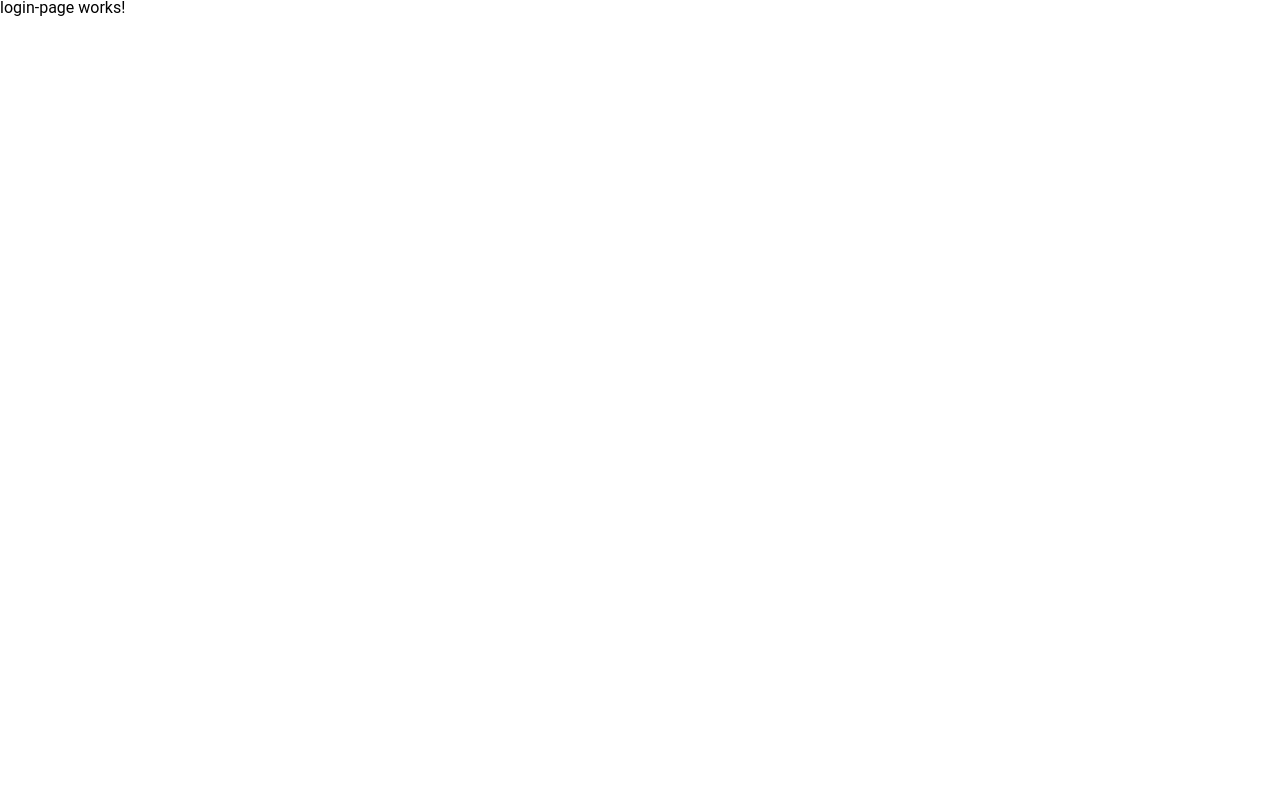
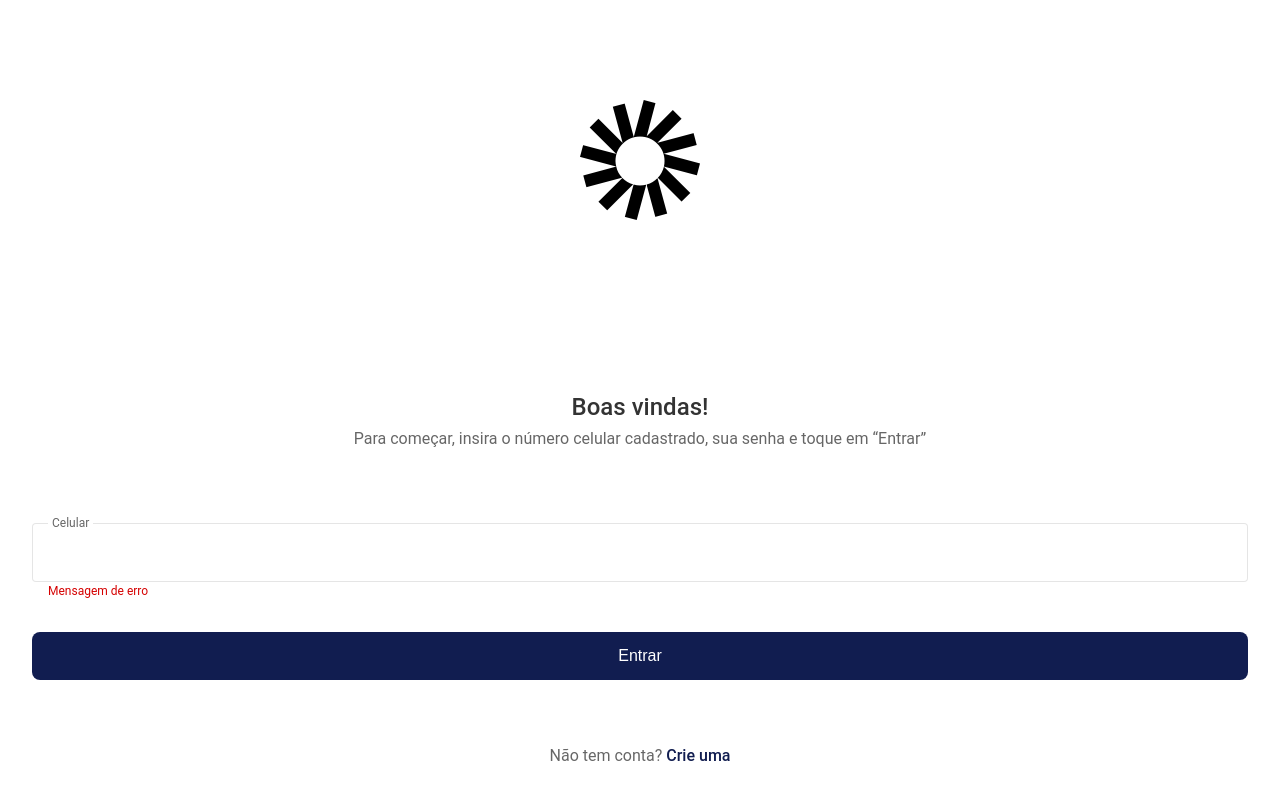
Before and after one commit to daniel-baquini/music-school-system-app, an Angular app: page /authentication in a window 1280 px wide. Built offline with nearby package versions, Linux system fonts and the light colour scheme.

Commit message:
Criado e implementado (a estilização e marcação de texto) do componente que representa a página de login

```diff
--- a/src/app/authentication/login-page/login-page.component.css
+++ b/src/app/authentication/login-page/login-page.component.css
@@ -0,0 +1,47 @@
+:host {
+    align-items: center;
+    display: flex;
+    flex-direction: column;
+    height: 100%;
+    justify-content: space-between;
+    padding: 80px 32px 32px;
+    width: 100%;
+}
+
+.content {
+    align-items: center;
+    display: flex;
+    flex-direction: column;
+    gap: 64px;
+    width: 100%;
+}
+
+.welcome-message {
+    align-items: center;
+    display: flex;
+    flex-direction: column;
+    gap: 8px;
+}
+
+.welcome-message__welcome {
+    color: var(--c-dark-80);
+}
+
+.welcome-message__instructions {
+    color: var(--c-dark-60);
+}
+
+form {
+    display: flex;
+    flex-direction: column;
+    gap: 32px;
+    width: 100%;
+}
+
+.create-account {
+    color: var(--c-dark-60);
+}
+
+.create-account__create-one {
+    color: var(--c-primary-90);
+}
--- a/src/app/authentication/login-page/login-page.component.html
+++ b/src/app/authentication/login-page/login-page.component.html
@@ -1 +1,14 @@
-<p>login-page works!</p>
+<app-logo [size]="'large'"></app-logo>
+<div class="content">
+    <div class="welcome-message">
+        <span class="text-preset-510 welcome-message__welcome">Boas vindas!</span>
+        <span class="text-preset-310 welcome-message__instructions">Para começar, insira o número celular cadastrado, sua senha e toque em “Entrar”</span>
+    </div>
+    <form [noValidate]>
+        <app-bordered-field [label]="'Celular'"></app-bordered-field>
+        <app-button [label]="'Entrar'"></app-button>
+    </form>
+    <span class="create-account text-preset-310">
+        Não tem conta? <span class="create-account__create-one text-preset-320">Crie uma</span>
+    </span>
+</div>
--- a/src/styles.css
+++ b/src/styles.css
@@ -30,9 +30,14 @@ html {
 body {
     font-family: 'Roboto';
     font-style: normal;
+    height: 100%;
     min-height: 100%;
     overflow: auto;
     width: 100%;
+}
+
+app-root {
+    display: contents;
 }
 
 .global-shadow {
```
